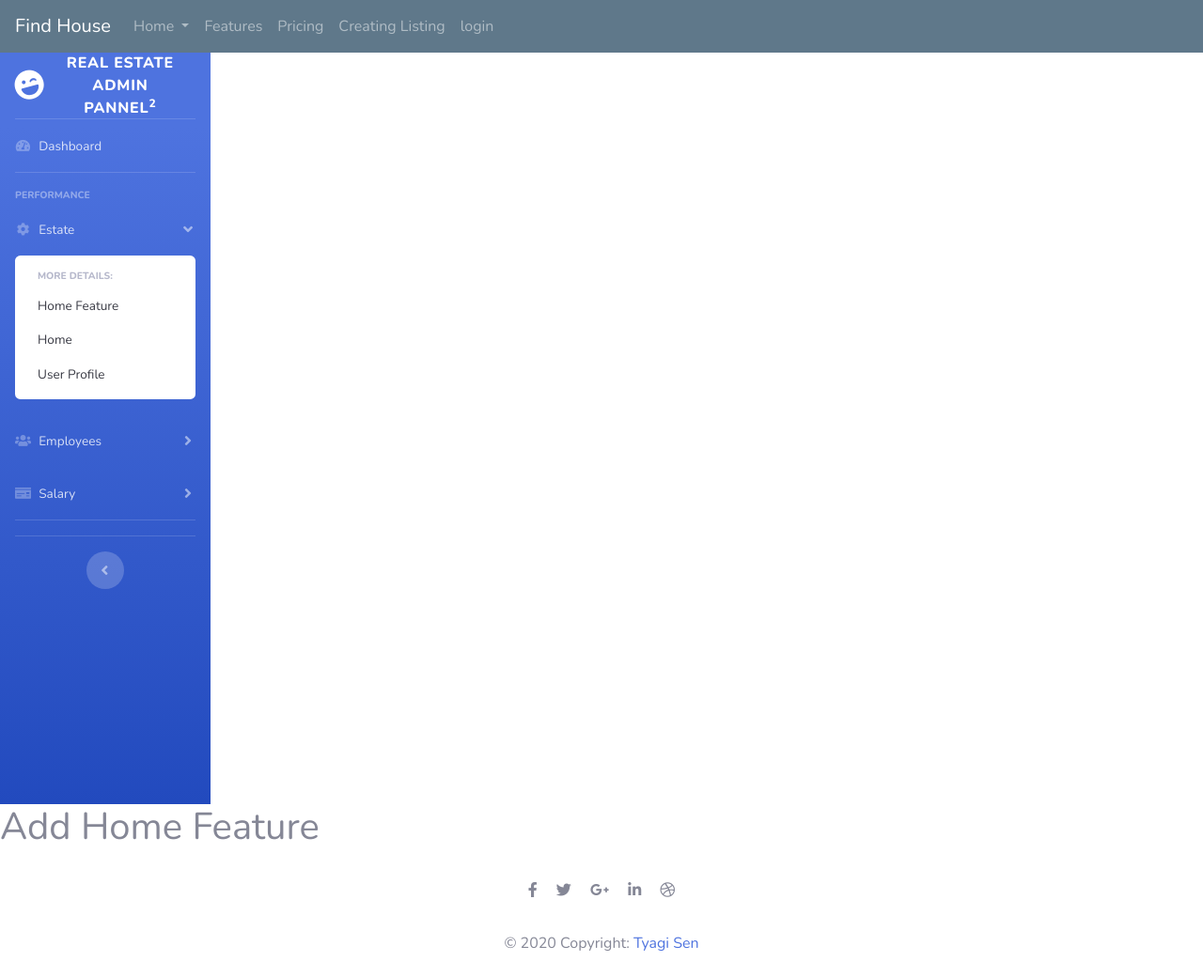
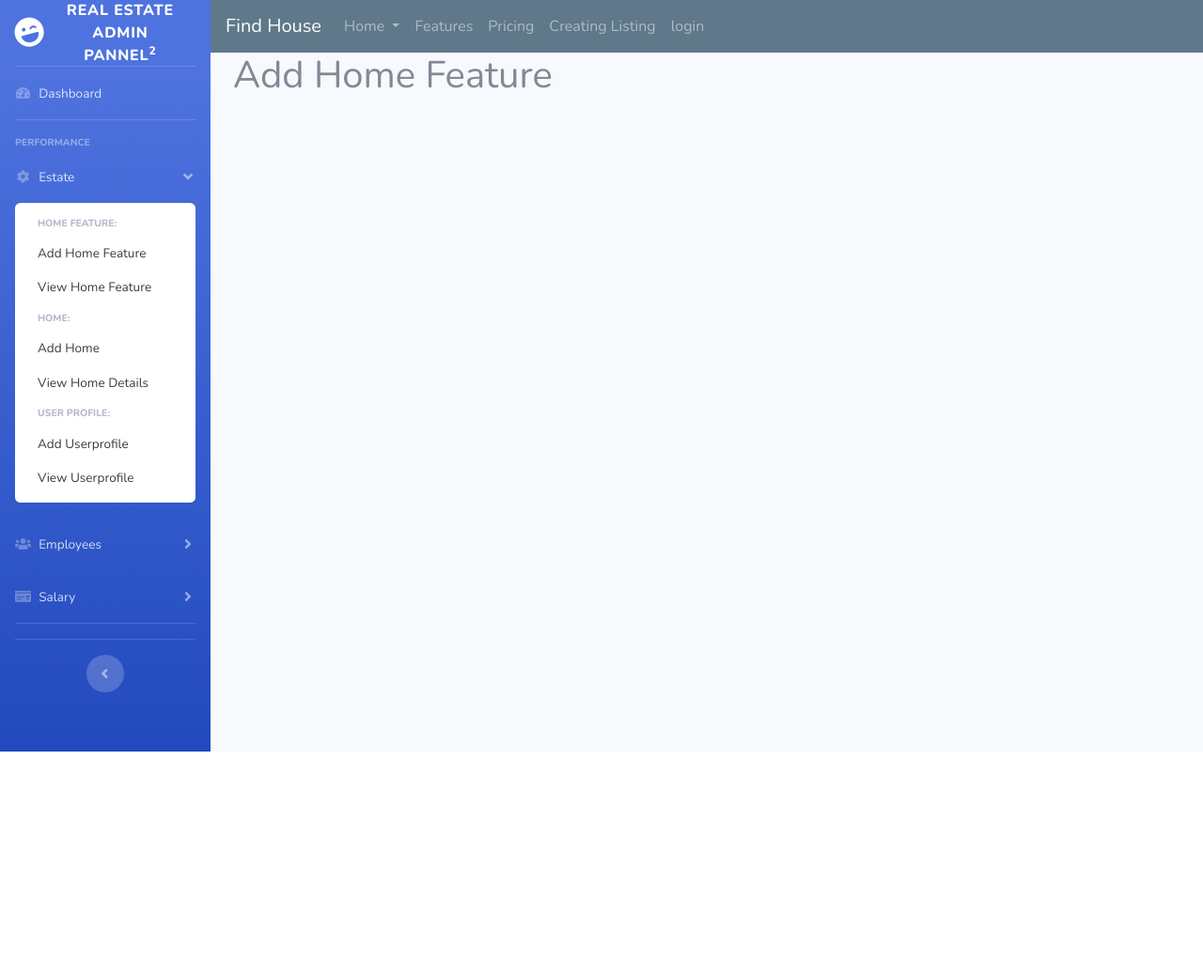
Before and after one commit to tyagisen/estate, a Django app: template estateapp/templates/estateapp/add_home_feature.html in a window 1280 px wide, after a click on "Estate". Shown: the top 1040 px of the page at 94% size. After the commit the page ends 800 px from the top, so only its background shows below. Run offline with Django 3.2, Linux system fonts and the light colour scheme; the template is opened without the code that fills it, so the values that code supplies are empty; some libraries are stand-ins or nearby versions.

Commit message:
New master html page created

```diff
--- a/estateapp/templates/estateapp/add_home_feature.html
+++ b/estateapp/templates/estateapp/add_home_feature.html
@@ -1,8 +1,17 @@
-{% extends 'base.html' %}
+{% extends 'master.html' %}
 
- {% block 'sidebar' %}
+{% block 'sidebar' %}
   {% include 'component/adsidebar.html' %}
  {% endblock %}
+
+{% block 'navbar' %}
+  {% include 'navbar.html' %}
+ {% endblock %}
+
+{% block title %}
+  Add Home Feature
+ {% endblock title %}
+
 
 {% block 'body' %}
 <h1>Add Home Feature</h1>
--- a/estateapp/views.py
+++ b/estateapp/views.py
@@ -22,7 +22,7 @@ class Dashboard(LoginRequiredMixin,TemplateView):
     # If the user not login then redirect to down url
     login_url='/login'
 
-
+# For the Login Authentication
 class Login(TemplateView):
     # model = Home
     context_object_name= 'login'
@@ -45,6 +45,7 @@ class Login(TemplateView):
             messages.add_message(request,messages.ERROR,"Login Credentials doesnt match")
             return redirect('login')
 
+
 class AddHomeFeature(TemplateView):
     # model = Home
     context_object_name = 'add_home_feature'
--- a/templates/base.html
+++ b/templates/base.html
@@ -106,7 +106,7 @@
 	================================================== -->
  <!-- Bootstrap core JavaScript-->
   <script src="{% static 'vendor/jquery/jquery.min.js' %}"></script>
-  <script src="{% static 'vendor/bootstrap/js/bootstrap.bundle.min.js' %}"></script>
+<!--  <script src="{% static 'vendor/bootstrap/js/bootstrap.bundle.min.js' %}"></script>-->
 
   <!-- Core plugin JavaScript-->
   <script src="{% static 'vendor/jquery-easing/jquery.easing.min.js' %}"></script>
--- a/templates/component/adsidebar.html
+++ b/templates/component/adsidebar.html
@@ -36,13 +36,22 @@
         </a>
         <div id="collapseTwo" class="collapse" aria-labelledby="headingTwo" data-parent="#accordionSidebar">
           <div class="bg-white py-2 collapse-inner rounded">
-            <h6 class="collapse-header">More Details:</h6>
-                        <a class="collapse-item" href="{% url 'add_home_feature' %}">Home Feature</a>
-            <a class="collapse-item" href="{% url 'home' %}">Home</a>
-                        <a class="collapse-item" href="{% url 'home' %}">User Profile</a>
+            <h3 class="collapse-header">Home Feature:</h3>
+                        <a class="collapse-item" href="{% url 'add_home_feature' %}">Add Home Feature</a>
+            <a class="collapse-item" href="{% url 'home' %}">View Home Feature</a>
+
+            <h3 class="collapse-header">Home:</h3>
+                        <a class="collapse-item" href="{% url 'home' %}">Add Home</a>
+            <a class="collapse-item" href="{% url 'home' %}">View Home Details</a>
+
+             <h3 class="collapse-header">User Profile:</h3>
+                        <a class="collapse-item" href="{% url 'home' %}">Add Userprofile</a>
+            <a class="collapse-item" href="{% url 'home' %}">View Userprofile</a>
+
 
           </div>
         </div>
+
       </li>
 
       <!-- Nav Item - Employees Collapse Menu -->
--- /dev/null
+++ b/templates/master.html
@@ -0,0 +1,114 @@
+<!DOCTYPE html>
+{% load static %}
+<html lang="en">
+<head>
+
+  <meta charset="utf-8">
+  <meta http-equiv="X-UA-Compatible" content="IE=edge">
+  <meta name="viewport" content="width=device-width, initial-scale=1, shrink-to-fit=no">
+  <meta name="description" content="">
+  <meta name="author" content="">
+
+  <title>{% block title %} {% endblock title %}</title>
+
+     <!-- Required meta tags -->
+    <meta charset="utf-8">
+    <meta name="viewport" content="width=device-width, initial-scale=1, shrink-to-fit=no">
+
+    <link rel="stylesheet" href="{% static 'estateapp/css/all.min.css' %}">
+    <!-- Bootstrap CSS -->
+    <link rel="stylesheet" href="https://stackpath.bootstrapcdn.com/bootstrap/4.5.2/css/bootstrap.min.css"
+          integrity="sha384-JcKb8q3iqJ61gNV9KGb8thSsNjpSL0n8PARn9HuZOnIxN0hoP+VmmDGMN5t9UJ0Z" crossorigin="anonymous">
+
+
+    <link rel="stylesheet" href="{% static 'estateapp/css/style.css' %}">
+
+
+    <link href='https://api.mapbox.com/mapbox-gl-js/v1.12.0/mapbox-gl.css' rel='stylesheet'/>
+
+
+
+  <!-- Custom fonts for this template-->
+  <link href="{% static 'vendor/fontawesome-free/css/all.min.css' %}" rel="stylesheet" type="text/css">
+  <link href="https://fonts.googleapis.com/css?family=Nunito:200,200i,300,300i,400,400i,600,600i,700,700i,800,800i,900,900i" rel="stylesheet">
+
+  <!-- Custom styles for this template-->
+  <link href="{% static 'css/sb-admin-2.min.css' %}" rel="stylesheet">
+
+</head>
+
+<body id="page-top">
+
+  <!-- Page Wrapper -->
+  <div id="wrapper">
+   {% block 'sidebar' %}
+
+      {% endblock %}
+
+    <!-- Content Wrapper -->
+    <div id="content-wrapper" class="d-flex flex-column">
+
+      <!-- Main Content -->
+      <div id="content">
+
+  {% block 'navbar' %}
+
+      {% endblock %}
+        <!-- Begin Page Content -->
+        <div class="container-fluid">
+
+          {% block 'body' %}
+            {% endblock %}
+
+        </div>
+        <!-- /.container-fluid -->
+
+      </div>
+      <!-- End of Main Content -->
+
+      {% block 'footer' %}  {% endblock %}
+
+    </div>
+    <!-- End of Content Wrapper -->
+
+  </div>
+  <!-- End of Page Wrapper -->
+
+  <!-- Scroll to Top Button-->
+  <a class="scroll-to-top rounded" href="#page-top">
+    <i class="fas fa-angle-up"></i>
+  </a>
+
+  <!-- Logout Modal-->
+  <div class="modal fade" id="logoutModal" tabindex="-1" role="dialog" aria-labelledby="exampleModalLabel" aria-hidden="true">
+    <di v class="modal-dialog" role="document">
+      <div class="modal-content">
+        <div class="modal-header">
+          <h5 class="modal-title" id="exampleModalLabel">Ready to Leave?</h5>
+          <button class="close" type="button" data-dismiss="modal" aria-label="Close">
+            <span aria-hidden="true">×</span>
+          </button>
+        </div>
+        <div class="modal-body">Select "Logout" below if you are ready to end your current session.</div>
+        <div class="modal-footer">
+          <button class="btn btn-secondary" type="button" data-dismiss="modal">Cancel</button>
+          <a class="btn btn-primary" href="login.html">Logout</a>
+        </div>
+      </div>
+    </div>
+  </div>
+
+
+
+  <!-- Bootstrap core JavaScript-->
+  <script src="{% static 'vendor/jquery/jquery.min.js' %}"></script>
+  <script src="{% static 'vendor/bootstrap/js/bootstrap.bundle.min.js' %}"></script>
+
+  <!-- Core plugin JavaScript-->
+  <script src="{% static 'vendor/jquery-easing/jquery.easing.min.js' %}"></script>
+
+  <!-- Custom scripts for all pages-->
+  <script src="{% static 'js/sb-admin-2.min.js' %}"></script>
+</body>
+
+</html>
```
Also changed, not shown: templates/dashboard.html (+5 -4 lines), db.sqlite3.
